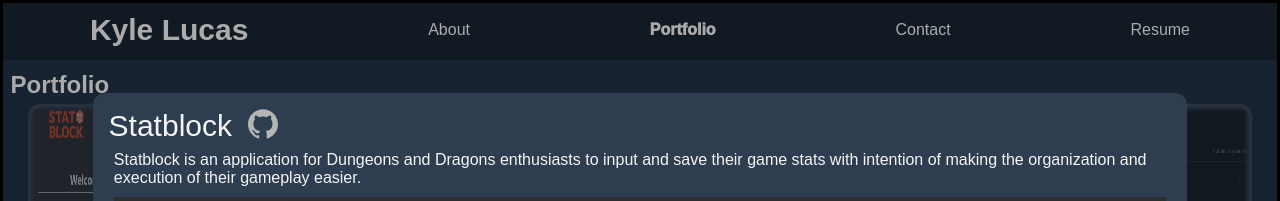
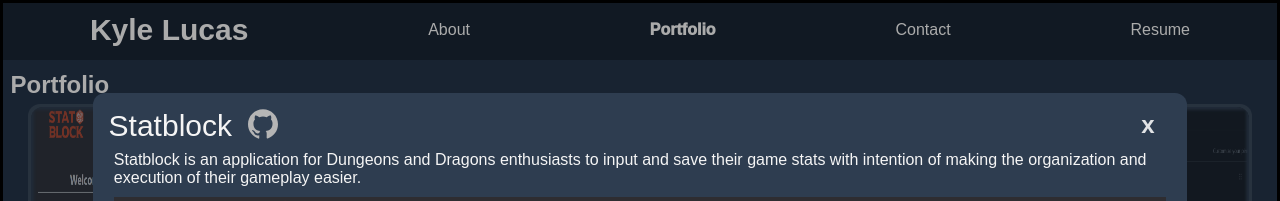
Before and after one commit to kwlucas/Portfolio-Kyle-Lucas, a React (Create React App) app in the folder client/: page /portfolio in a window 1280 px wide. Both pictures are taken after a click on the element 178 px from the left and 238 px from the top of the page. Shown: the top 201 px of the page. Built offline with nearby package versions, Linux system fonts and the light colour scheme.

Commit message:
Added close button

```diff
--- a/client/src/components/Project.js
+++ b/client/src/components/Project.js
@@ -29,6 +29,7 @@ export default function Project(props) {
             </div>
             <dialog onClick={handleClick} open={status}>
                 <div className='content'>
+                    <div onClick={handleClick} className='closeBtn'>x</div>
                     <div className='header'>
                         <a href={deployment} target='_blank' rel='external'>{name}</a>
                         <a href={repo} target='_blank' rel='external'>
```
